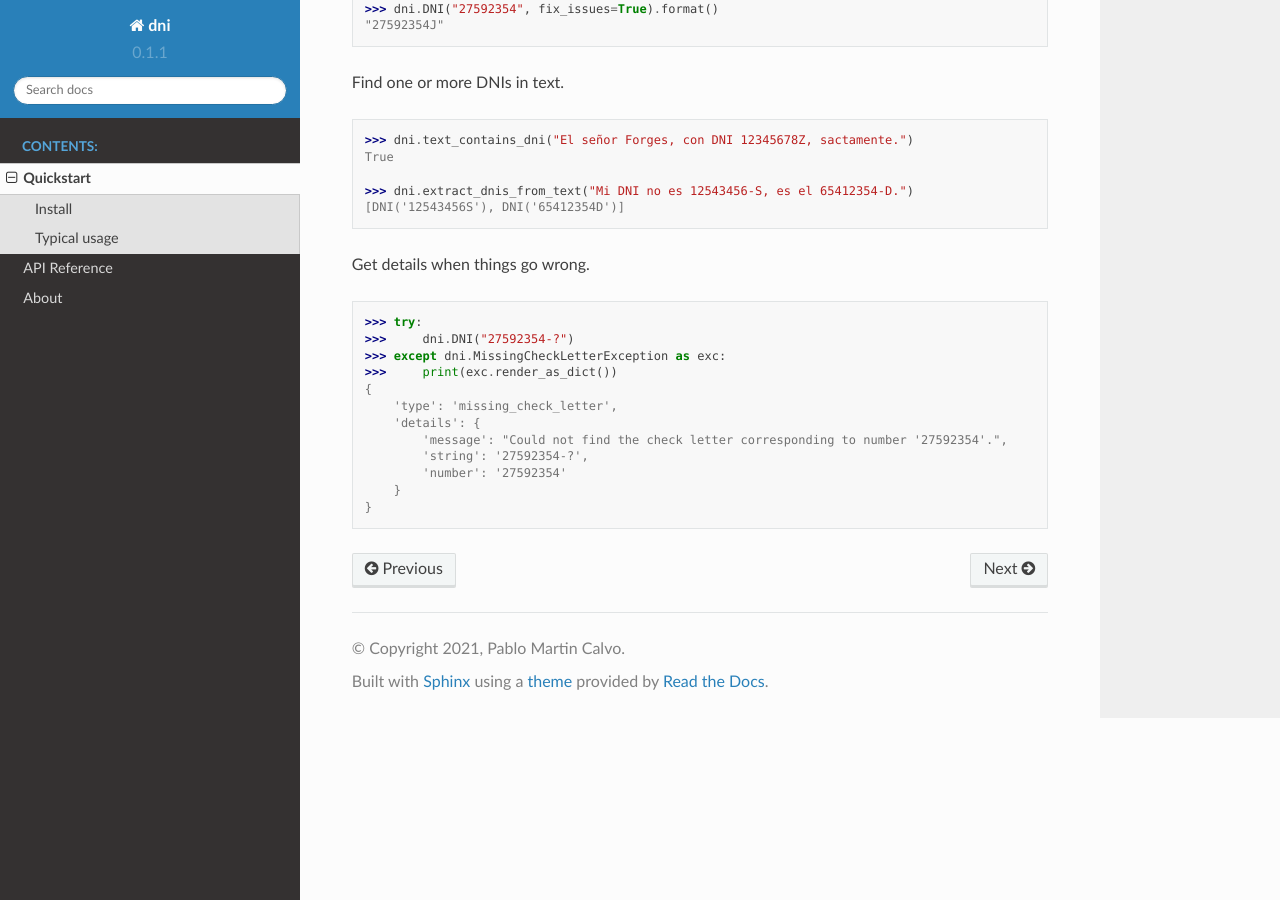
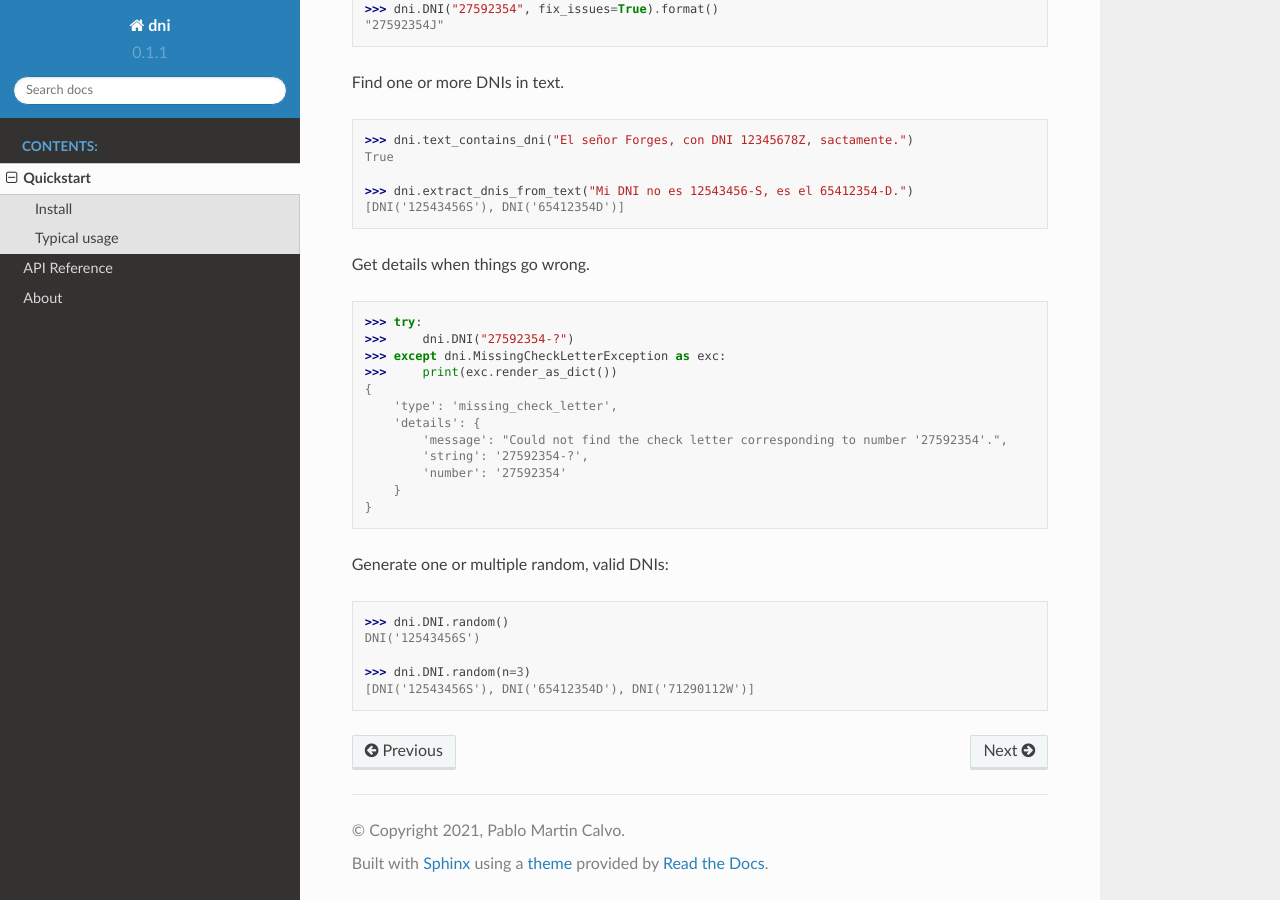
Before and after one commit to pmartincalvo/dni, a Sphinx documentation site: the page built from docs/quickstart.rst, in a window 1280 px wide and 900 px high, scrolled down 1606 px. Built offline with Sphinx 7.4.7 and the Read the Docs theme 2.0.0, drawn with Linux system fonts in a browser that asks for light colours.

Commit message:
Modified quickstart to include usage of random generation.

```diff
--- a/docs/quickstart.rst
+++ b/docs/quickstart.rst
@@ -118,3 +118,13 @@ Get details when things go wrong.
             'number': '27592354'
         }
     }
+
+Generate one or multiple random, valid DNIs:
+
+::
+
+    >>> dni.DNI.random()
+    DNI('12543456S')
+
+    >>> dni.DNI.random(n=3)
+    [DNI('12543456S'), DNI('65412354D'), DNI('71290112W')]
```
